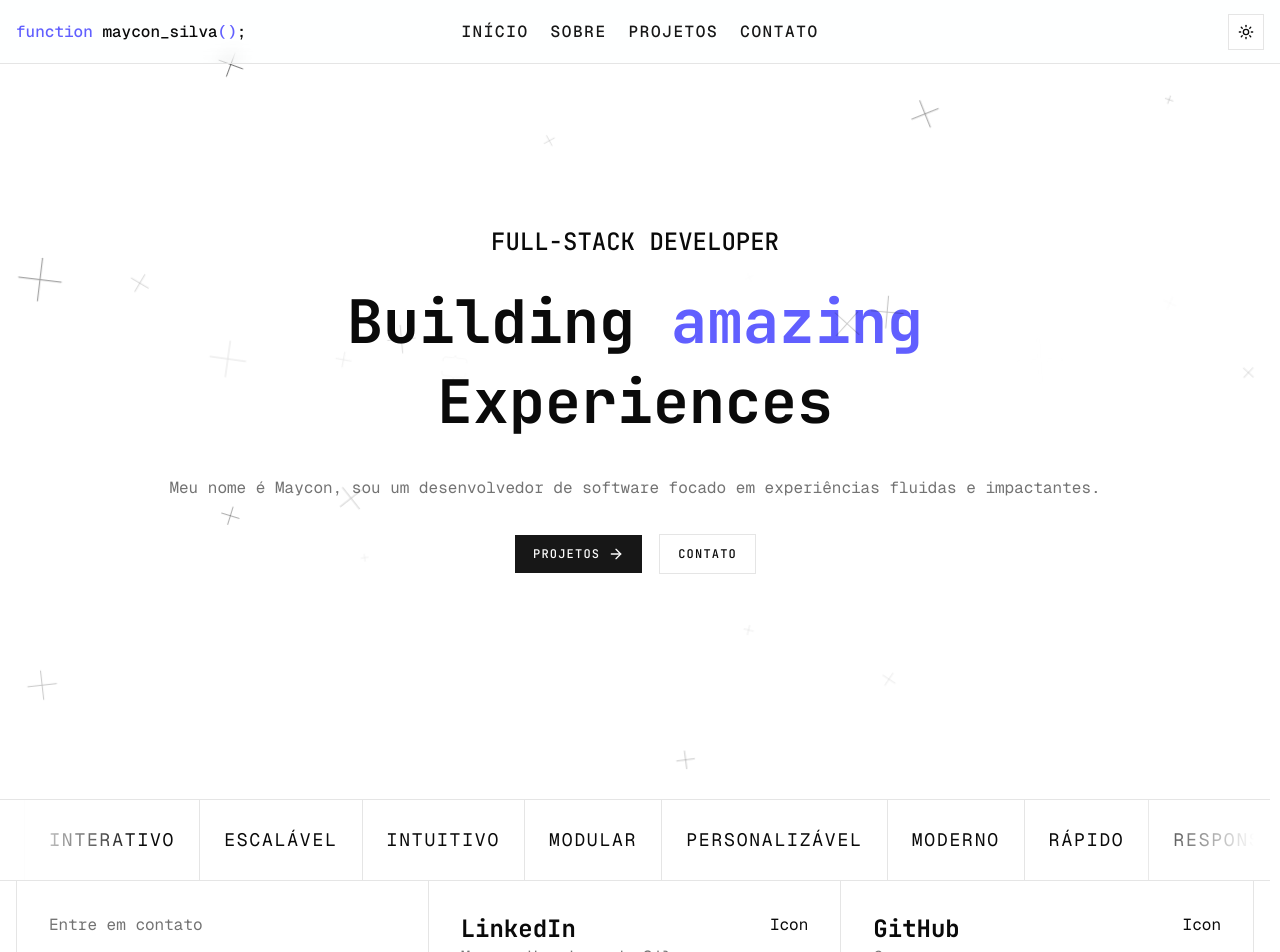
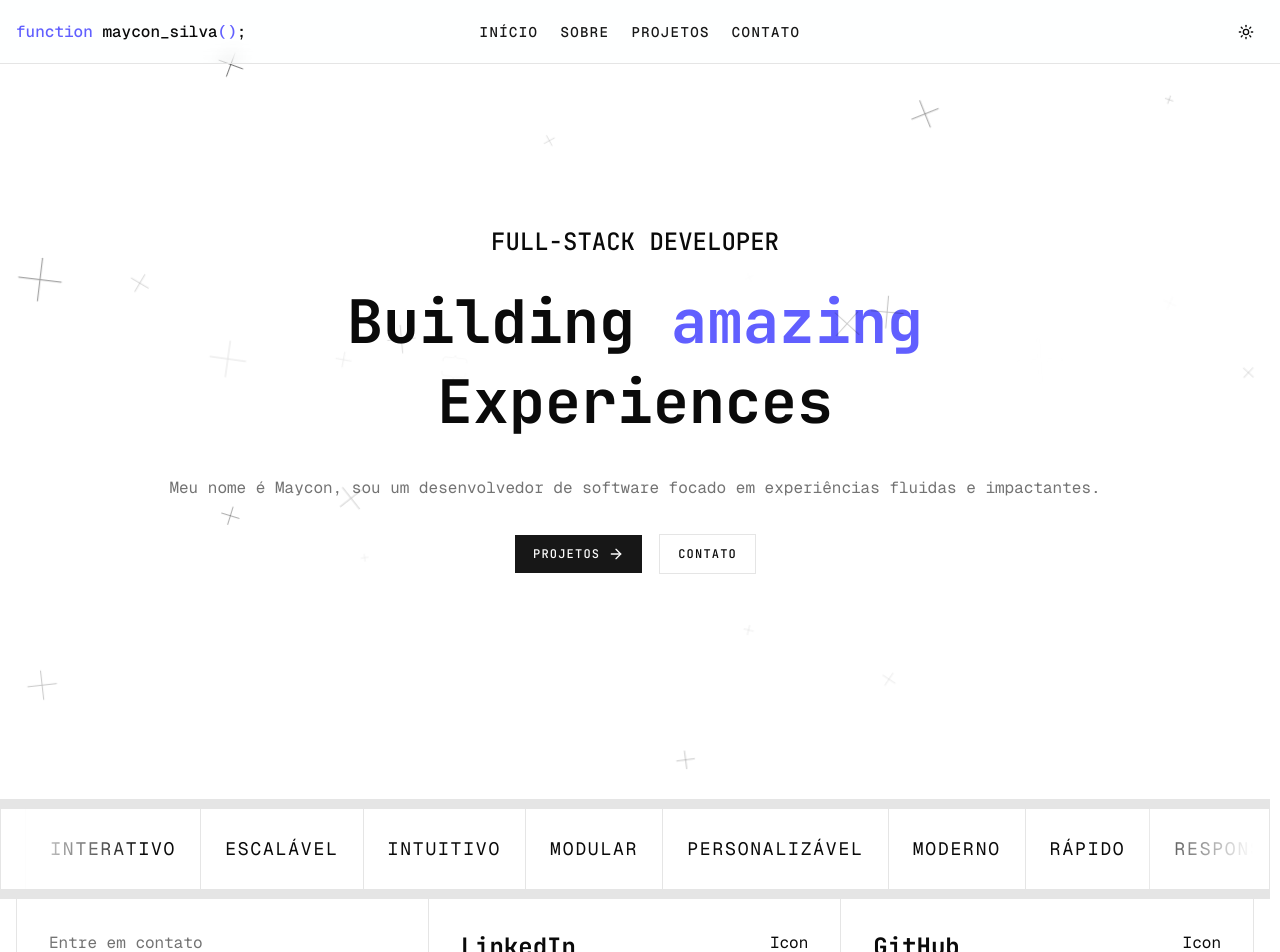
Before and after one commit to marquesmaycon/my-portfolio-3.0, a Next.js app: page / in a window 1280 px wide. Shown: the top 952 px of the page. Built offline with nearby package versions, Linux system fonts and the light colour scheme.

Commit message:
styles update

```diff
--- a/app/globals.css
+++ b/app/globals.css
@@ -63,7 +63,7 @@
   --muted-foreground: oklch(0.556 0 0);
   /* --accent: oklch(0.97 0 0); */
   --accent: var(--color-indigo-500);
-  --accent-foreground: oklch(0.205 0 0);
+  --accent-foreground: oklch(1 0 0);
   --destructive: oklch(0.577 0.245 27.325);
   --border: oklch(0.922 0 0);
   --input: oklch(0.922 0 0);
--- a/components/header.tsx
+++ b/components/header.tsx
@@ -35,7 +35,7 @@ export function Header() {
 
         <div className="hidden h-full flex-1 items-center justify-center lg:flex">
           {navLinks.map((nv) => (
-            <Button key={nv.href} variant="link" className="text-base" asChild>
+            <Button key={nv.href} variant="link" className="text-sm" asChild>
               <Link href={nv.href}>
                 <span className="scramble">{nv.label}</span>
               </Link>
--- a/components/sections/hero.tsx
+++ b/components/sections/hero.tsx
@@ -29,10 +29,6 @@ export function Hero() {
               Meu nome é Maycon, sou um desenvolvedor de software focado em
               experiências fluidas e impactantes.
             </p>
-
-            {/* <span className="text-muted-foreground">
-              Disponível para novos projetos
-            </span> */}
           </div>
 
           <div id="actions" className="space-x-4">
--- a/components/sections/tape.tsx
+++ b/components/sections/tape.tsx
@@ -58,10 +58,14 @@ export function Tape() {
   );
 
   return (
-    <section className="overflow-hidden">
+    <section className="bg-border overflow-hidden">
+      <div className="bg-background my-2 border">
         <div className="container">
           <div className="flex mask-[linear-gradient(to_right,transparent,black_10%,black_90%,transparent)]">
-          <div ref={container} className="divide flex flex-none divide-x pr-6">
+            <div
+              ref={container}
+              className="divide flex flex-none divide-x pr-6"
+            >
               {[...items, ...items].map((item, index) => (
                 <div
                   key={index}
@@ -73,6 +77,7 @@ export function Tape() {
             </div>
           </div>
         </div>
+      </div>
     </section>
   );
 }
--- a/components/theme-switcher.tsx
+++ b/components/theme-switcher.tsx
@@ -2,7 +2,6 @@
 
 import { Moon, Sun, SunMoon } from "lucide-react";
 import { useTheme } from "next-themes";
-import * as React from "react";
 
 import { Button } from "@/components/ui/button";
 import {
@@ -18,7 +17,7 @@ export function ThemeSwitcher() {
   return (
     <DropdownMenu>
       <DropdownMenuTrigger asChild>
-        <Button variant="outline" size="icon-lg">
+        <Button variant="ghost" size="icon-lg">
           <Sun className="h-[1.2rem] w-[1.2rem] scale-100 rotate-0 transition-all dark:scale-0 dark:-rotate-90" />
           <Moon className="absolute h-[1.2rem] w-[1.2rem] scale-0 rotate-90 transition-all dark:scale-100 dark:rotate-0" />
           <span className="sr-only">Toggle theme</span>
@@ -27,15 +26,15 @@ export function ThemeSwitcher() {
       <DropdownMenuContent align="end">
         <DropdownMenuItem onClick={() => setTheme("light")}>
           <Sun />
-          Light
+          Claro
         </DropdownMenuItem>
         <DropdownMenuItem onClick={() => setTheme("dark")}>
           <Moon />
-          Dark
+          Escuro
         </DropdownMenuItem>
         <DropdownMenuItem onClick={() => setTheme("system")}>
           <SunMoon />
-          System
+          Sistema
         </DropdownMenuItem>
       </DropdownMenuContent>
     </DropdownMenu>
```
Lines whose indentation alone changed are shown as unchanged.
